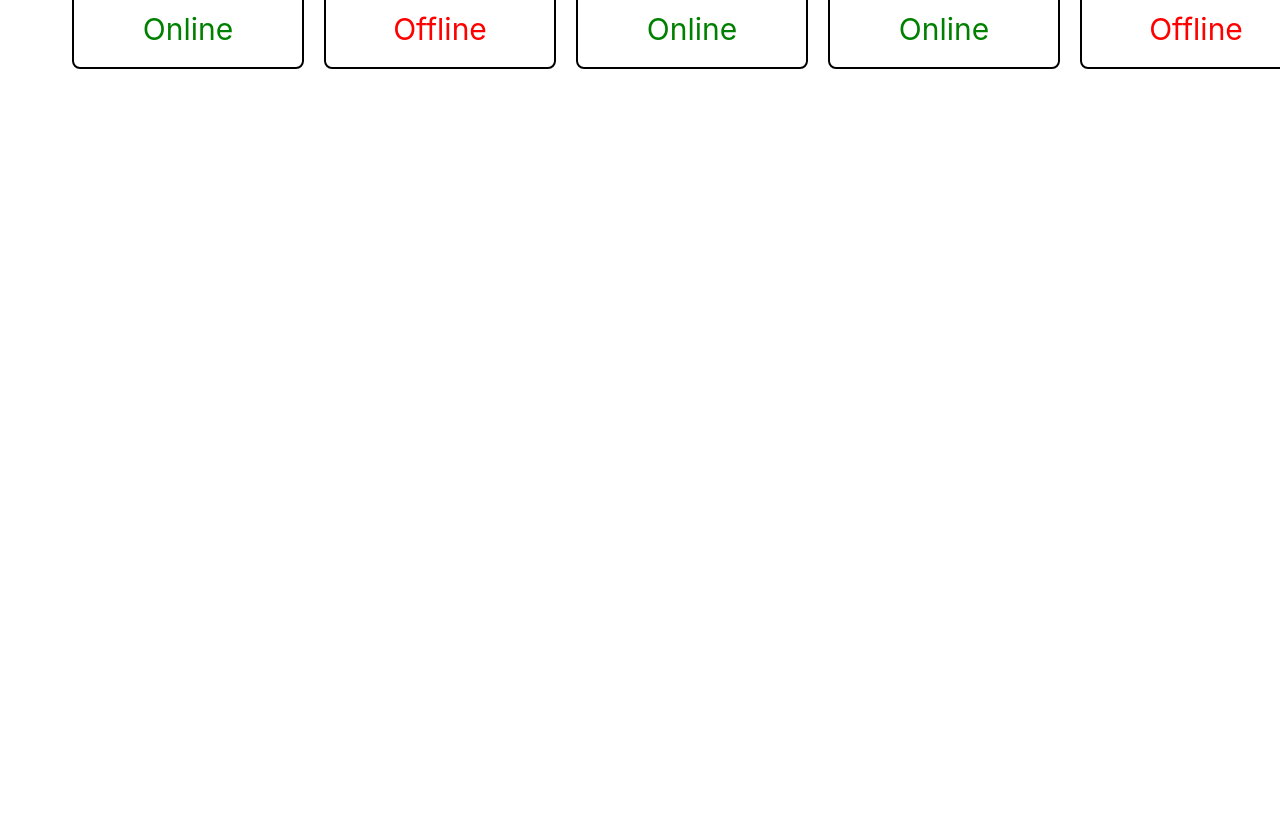
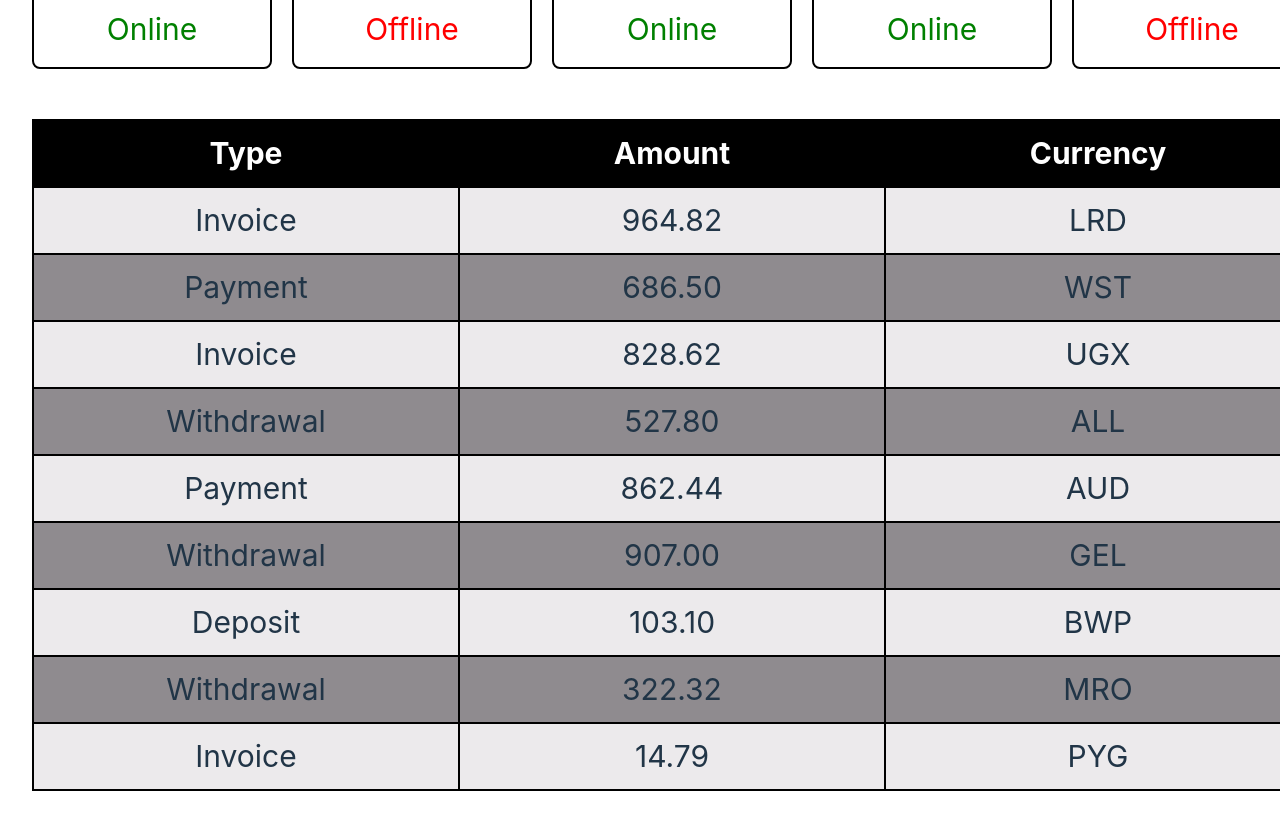
Before and after one commit to Alf-540/goit-react-hw-04, a React (Vite) app: page / in a window 1280 px wide. Shown: the part 1352-2175 px from the top of the page. Before the commit the page ends 1503 px from the top, so only its background shows below. Built offline with nearby package versions, Linux system fonts and the light colour scheme.

Commit message:
that's all

```diff
--- a/src/App.jsx
+++ b/src/App.jsx
@@ -1,8 +1,10 @@
 import './App.css';
 import Profile from './components/Profile/Profile.jsx';
 import userData from './userData.json';
-import friends from './components/FriendList/Friends.json';
+import friends from './friends.json';
 import FriendList from './components/FriendList/FriendList.jsx';
+import TransactionHistory from './components/TransactionHistory/TransactionHistory.jsx';
+import transaction from './transactions.json'
 
 function App() {
   return (
@@ -15,6 +17,7 @@
         stats={userData.stats}
       />
       <FriendList friends={friends} />
+      <TransactionHistory items={transaction} />
     </>
   );
 }
--- a/src/components/FriendList/FriendList.module.css
+++ b/src/components/FriendList/FriendList.module.css
@@ -1,3 +1,5 @@
+ul {    padding-inline-start: 0px;
+}
 .friendsList {
    list-style: none;
     display: flex;
--- a/src/components/FriendListItem/FriendListItem.jsx
+++ b/src/components/FriendListItem/FriendListItem.jsx
@@ -3,7 +3,7 @@
 const FriendListItem = ({ avatar, name, isOnline }) => {
   return (
     <div>
-      <img className={css.avatar} src={avatar} alt="Avatar" width="148px" />
+      <img className={css.avatar} src={avatar} alt="Avatar" />
       <p className={css.name}>{name}</p>
       {isOnline ? (
         <p className={css.isOnline}>Online</p>
--- a/src/components/FriendListItem/FriendListItem.module.css
+++ b/src/components/FriendListItem/FriendListItem.module.css
@@ -1,5 +1,6 @@
 .avatar {
     margin-bottom: 30px;
+    width: 148px;
 }
 
 .name {
--- /dev/null
+++ b/src/components/TransactionHistory/TransactionHistory.jsx
@@ -0,0 +1,27 @@
+import css from './TransactionHistory.module.css';
+
+const TransactionHistory = ({ items }) => {
+  return (
+    <table className={css.table}>
+      <thead>
+        <tr>
+          <th>Type</th>
+          <th>Amount</th>
+          <th>Currency</th>
+        </tr>
+      </thead>
+      <tbody>
+{items.map(({type, amount, currency, id}) => {
+              return (
+                  <tr key={id}>
+                      <td className={css.type}>{type}</td>
+                      <td>{amount}</td>
+                      <td>{currency}</td>
+                  </tr>);
+})}
+    </tbody>
+    </table>
+  );
+};
+
+export default TransactionHistory;
--- /dev/null
+++ b/src/components/TransactionHistory/TransactionHistory.module.css
@@ -0,0 +1,29 @@
+table {
+    table-layout: fixed;
+    width: 100%;
+    border-collapse: collapse;
+    border: 2px solid black;
+    background-color: black;
+  }
+
+  th,
+  td {
+    padding: 10px;
+    font-size: 30px;
+    border: 2px solid black;
+  }
+
+  th {
+    color: white;
+  }
+
+  tbody tr:nth-child(odd) {
+    background-color: #eceaec;
+  }
+
+  tbody tr:nth-child(even) {
+    background-color: #8f8b8f;
+  }
+  .type {
+    text-transform: capitalize;
+  }
--- /dev/null
+++ b/src/transactions.json
@@ -0,0 +1,56 @@
+[
+    {
+      "id": "1e0700a2-5183-4291-85cc-2065a036a683",
+      "type": "invoice",
+      "amount": "964.82",
+      "currency": "LRD"
+    },
+    {
+      "id": "a30f821b-4d25-4ff0-abdd-e340b3f0dd2b",
+      "type": "payment",
+      "amount": "686.50",
+      "currency": "WST"
+    },
+    {
+      "id": "44dca67a-8e5a-4798-bf8e-b15efd4e1abd",
+      "type": "invoice",
+      "amount": "828.62",
+      "currency": "UGX"
+    },
+    {
+      "id": "ea8ed3dc-2b68-4a53-905a-53ecb0adef33",
+      "type": "withdrawal",
+      "amount": "527.80",
+      "currency": "ALL"
+    },
+    {
+      "id": "63ca02f9-d637-46b5-9237-f3b24425e029",
+      "type": "payment",
+      "amount": "862.44",
+      "currency": "AUD"
+    },
+    {
+      "id": "ed0263e8-59a5-4bf1-87e0-2bb88e53dc34",
+      "type": "withdrawal",
+      "amount": "907.00",
+      "currency": "GEL"
+    },
+    {
+      "id": "4eaab41b-b967-40ac-82ed-85fc66f646f1",
+      "type": "deposit",
+      "amount": "103.10",
+      "currency": "BWP"
+    },
+    {
+      "id": "9648a350-8469-42d5-8bf3-18090de5fe67",
+      "type": "withdrawal",
+      "amount": "322.32",
+      "currency": "MRO"
+    },
+    {
+      "id": "9c5c25fb-1a95-4b2f-8d1f-4c4426d677cc",
+      "type": "invoice",
+      "amount": "14.79",
+      "currency": "PYG"
+    }
+  ]
```
Also changed, not shown: src/friends.json (renamed from src/components/FriendList/Friends.json).
